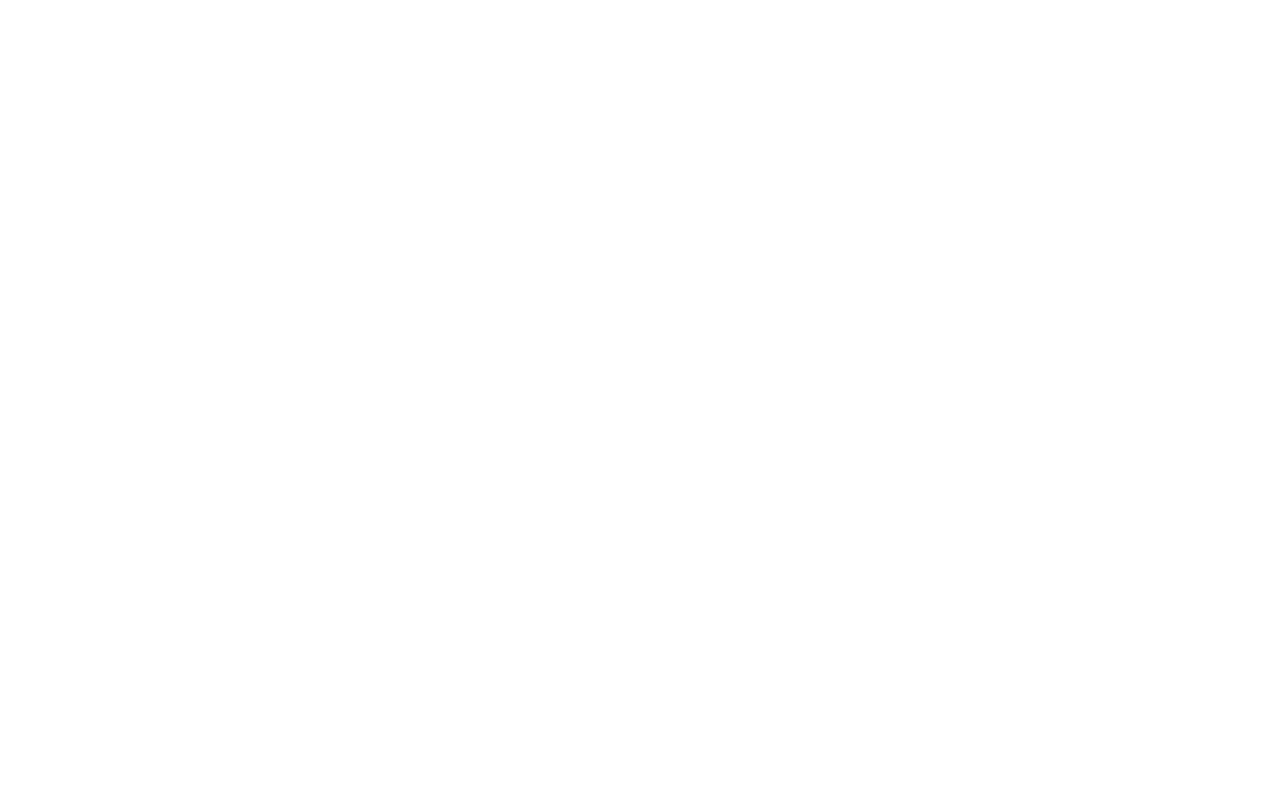
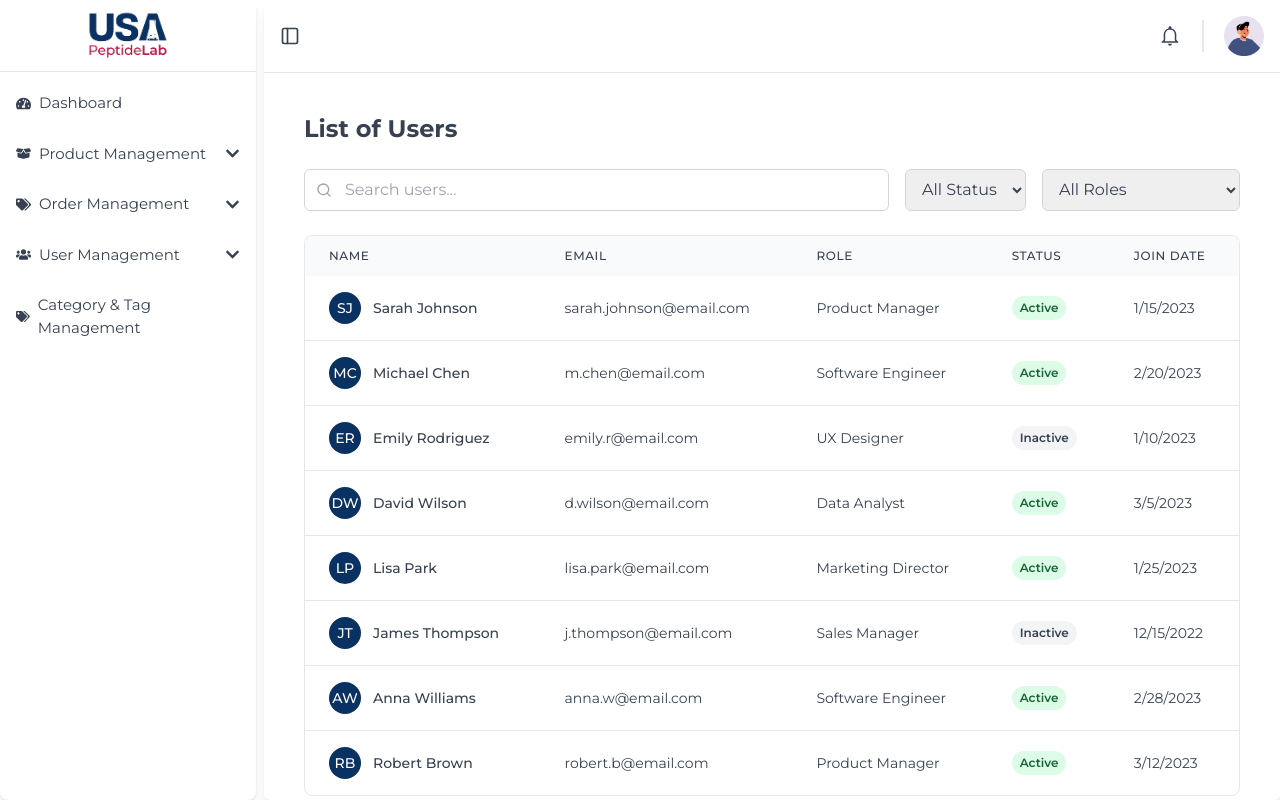
Before and after one commit to Huzaifa4472/USA-peptides, a React (Create React App) app in the folder frontend/: page /admin/userslist in a window 1280 px wide. Built offline with nearby package versions, Linux system fonts and the light colour scheme.

Commit message:
user list component updated

```diff
--- a/frontend/package.json
+++ b/frontend/package.json
@@ -10,6 +10,7 @@
     "axios": "^1.11.0",
     "classnames": "^2.5.1",
     "js-cookie": "^3.0.5",
+    "lucide-react": "^0.539.0",
     "react": "^19.1.0",
     "react-dom": "^19.1.0",
     "react-hot-toast": "^2.5.2",
--- a/frontend/src/admin/components/Sidebar.jsx
+++ b/frontend/src/admin/components/Sidebar.jsx
@@ -166,7 +166,7 @@ const Sidebar = ({ collapsed }) => {
           }`}
         >
           <NavLink
-            to="/admin/users"
+            to="/admin/userslist"
             className={({ isActive }) =>
               `${linkClasses} ${isActive ? "bg-secondary text-white" : ""}`
             }
--- /dev/null
+++ b/frontend/src/admin/components/user-management/UserList.jsx
@@ -0,0 +1,293 @@
+import React, { useState } from "react";
+import { Search, ChevronLeft, ChevronRight, Filter } from "lucide-react";
+
+const UserList = () => {
+  const [searchTerm, setSearchTerm] = useState("");
+  const [statusFilter, setStatusFilter] = useState("all");
+  const [roleFilter, setRoleFilter] = useState("all");
+  const [currentPage, setCurrentPage] = useState(1);
+  const [itemsPerPage] = useState(8);
+
+  // Sample user data
+  const users = [
+    {
+      id: 1,
+      name: "Sarah Johnson",
+      email: "sarah.johnson@email.com",
+      role: "Product Manager",
+      status: "Active",
+      joinDate: "2023-01-15",
+    },
+    {
+      id: 2,
+      name: "Michael Chen",
+      email: "m.chen@email.com",
+      role: "Software Engineer",
+      status: "Active",
+      joinDate: "2023-02-20",
+    },
+    {
+      id: 3,
+      name: "Emily Rodriguez",
+      email: "emily.r@email.com",
+      role: "UX Designer",
+      status: "Inactive",
+      joinDate: "2023-01-10",
+    },
+    {
+      id: 4,
+      name: "David Wilson",
+      email: "d.wilson@email.com",
+      role: "Data Analyst",
+      status: "Active",
+      joinDate: "2023-03-05",
+    },
+    {
+      id: 5,
+      name: "Lisa Park",
+      email: "lisa.park@email.com",
+      role: "Marketing Director",
+      status: "Active",
+      joinDate: "2023-01-25",
+    },
+    {
+      id: 6,
+      name: "James Thompson",
+      email: "j.thompson@email.com",
+      role: "Sales Manager",
+      status: "Inactive",
+      joinDate: "2022-12-15",
+    },
+    {
+      id: 7,
+      name: "Anna Williams",
+      email: "anna.w@email.com",
+      role: "Software Engineer",
+      status: "Active",
+      joinDate: "2023-02-28",
+    },
+    {
+      id: 8,
+      name: "Robert Brown",
+      email: "robert.b@email.com",
+      role: "Product Manager",
+      status: "Active",
+      joinDate: "2023-03-12",
+    },
+    {
+      id: 9,
+      name: "Jessica Davis",
+      email: "jessica.d@email.com",
+      role: "UX Designer",
+      status: "Inactive",
+      joinDate: "2023-01-08",
+    },
+    {
+      id: 10,
+      name: "Mark Garcia",
+      email: "mark.g@email.com",
+      role: "Data Analyst",
+      status: "Active",
+      joinDate: "2023-03-20",
+    },
+  ];
+
+  // Filter users
+  const filteredUsers = users.filter((user) => {
+    const matchesSearch =
+      user.name.toLowerCase().includes(searchTerm.toLowerCase()) ||
+      user.email.toLowerCase().includes(searchTerm.toLowerCase());
+    const matchesStatus =
+      statusFilter === "all" ||
+      user.status.toLowerCase() === statusFilter.toLowerCase();
+    const matchesRole = roleFilter === "all" || user.role === roleFilter;
+
+    return matchesSearch && matchesStatus && matchesRole;
+  });
+
+  // Pagination
+  const totalPages = Math.ceil(filteredUsers.length / itemsPerPage);
+  const startIndex = (currentPage - 1) * itemsPerPage;
+  const paginatedUsers = filteredUsers.slice(
+    startIndex,
+    startIndex + itemsPerPage
+  );
+
+  // Get unique roles for filter
+  const roles = [...new Set(users.map((user) => user.role))];
+
+  const handlePageChange = (page) => {
+    setCurrentPage(page);
+  };
+
+  const getStatusStyle = (status) => {
+    return status === "Active" ? "bg-green-100 text-green-800" : "bg-gray-100 ";
+  };
+
+  return (
+    <div className=" mx-auto p-6 text-gray-700">
+      {/* Header */}
+      <div className="mb-6">
+        <h1 className="text-2xl font-bold  mb-1">List of Users</h1>
+      </div>
+
+      {/* Filters */}
+      <div className="flex flex-col sm:flex-row gap-4 mb-6   ">
+        {/* Search */}
+        <div className="relative flex-1">
+          <Search className="absolute left-3 top-1/2 transform -translate-y-1/2 text-gray-400 w-4 h-4" />
+          <input
+            type="text"
+            placeholder="Search users..."
+            className="w-full pl-10 pr-4 py-2 border border-gray-300 rounded-md focus:outline-none focus:ring-2 focus:ring-secondary focus:border-secondary"
+            value={searchTerm}
+            onChange={(e) => setSearchTerm(e.target.value)}
+          />
+        </div>
+
+        {/* Status Filter */}
+        <select
+          className="px-3 py-2 border border-gray-300 rounded-md focus:outline-none focus:ring-2 focus:ring-secondary focus:border-secondary"
+          value={statusFilter}
+          onChange={(e) => setStatusFilter(e.target.value)}
+        >
+          <option value="all">All Status</option>
+          <option value="active">Active</option>
+          <option value="inactive">Inactive</option>
+        </select>
+
+        {/* Role Filter */}
+        <select
+          className="px-3 py-2 border border-gray-300 rounded-md focus:outline-none focus:ring-2 focus:ring-secondary focus:border-secondary"
+          value={roleFilter}
+          onChange={(e) => setRoleFilter(e.target.value)}
+        >
+          <option value="all">All Roles</option>
+          {roles.map((role) => (
+            <option key={role} value={role}>
+              {role}
+            </option>
+          ))}
+        </select>
+      </div>
+
+      {/* Table */}
+      <div className=" border border-gray-200 rounded-lg overflow-hidden">
+        <table className="w-full">
+          <thead className="bg-gray-50">
+            <tr>
+              <th className="px-6 py-3 text-left text-xs font-medium  uppercase tracking-wider">
+                Name
+              </th>
+              <th className="px-6 py-3 text-left text-xs font-medium  uppercase tracking-wider">
+                Email
+              </th>
+              <th className="px-6 py-3 text-left text-xs font-medium  uppercase tracking-wider">
+                Role
+              </th>
+              <th className="px-6 py-3 text-left text-xs font-medium  uppercase tracking-wider">
+                Status
+              </th>
+              <th className="px-6 py-3 text-left text-xs font-medium  uppercase tracking-wider">
+                Join Date
+              </th>
+            </tr>
+          </thead>
+          <tbody className=" divide-y divide-gray-200">
+            {paginatedUsers.map((user) => (
+              <tr key={user.id} className="hover:bg-gray-50">
+                <td className="px-6 py-4 whitespace-nowrap">
+                  <div className="flex items-center">
+                    <div className="w-8 h-8 bg-secondary text-white rounded-full flex items-center justify-center text-sm font-medium">
+                      {user.name
+                        .split(" ")
+                        .map((n) => n[0])
+                        .join("")}
+                    </div>
+                    <div className="ml-3">
+                      <div className="text-sm font-medium ">{user.name}</div>
+                    </div>
+                  </div>
+                </td>
+                <td className="px-6 py-4 whitespace-nowrap text-sm ">
+                  {user.email}
+                </td>
+                <td className="px-6 py-4 whitespace-nowrap">
+                  <span className="text-sm ">{user.role}</span>
+                </td>
+                <td className="px-6 py-4 whitespace-nowrap">
+                  <span
+                    className={`inline-flex px-2 py-1 text-xs font-semibold rounded-full ${getStatusStyle(
+                      user.status
+                    )}`}
+                  >
+                    {user.status}
+                  </span>
+                </td>
+                <td className="px-6 py-4 whitespace-nowrap text-sm ">
+                  {new Date(user.joinDate).toLocaleDateString()}
+                </td>
+              </tr>
+            ))}
+          </tbody>
+        </table>
+
+        {/* Empty State */}
+        {paginatedUsers.length === 0 && (
+          <div className="text-center py-12">
+            <Filter className="mx-auto h-12 w-12 text-gray-400" />
+            <h3 className="mt-2 text-sm font-medium ">No users found</h3>
+            <p className="mt-1 text-sm ">
+              Try adjusting your search or filter criteria.
+            </p>
+          </div>
+        )}
+      </div>
+
+      {/* Pagination */}
+      {totalPages > 1 && (
+        <div className="flex items-center justify-between mt-6">
+          <div className="flex items-center text-sm ">
+            Showing {startIndex + 1} to{" "}
+            {Math.min(startIndex + itemsPerPage, filteredUsers.length)} of{" "}
+            {filteredUsers.length} results
+          </div>
+
+          <div className="flex items-center space-x-2">
+            <button
+              onClick={() => handlePageChange(currentPage - 1)}
+              disabled={currentPage === 1}
+              className="p-2 border border-gray-300 rounded-md hover:bg-gray-50 disabled:opacity-50 disabled:cursor-not-allowed"
+            >
+              <ChevronLeft className="w-4 h-4" />
+            </button>
+
+            {Array.from({ length: totalPages }, (_, i) => i + 1).map((page) => (
+              <button
+                key={page}
+                onClick={() => handlePageChange(page)}
+                className={`px-3 py-2 text-sm border rounded-md ${
+                  currentPage === page
+                    ? "bg-secondary text-white border-secondary"
+                    : "border-gray-300 hover:bg-gray-50"
+                }`}
+              >
+                {page}
+              </button>
+            ))}
+
+            <button
+              onClick={() => handlePageChange(currentPage + 1)}
+              disabled={currentPage === totalPages}
+              className="p-2 border border-gray-300 rounded-md hover:bg-gray-50 disabled:opacity-50 disabled:cursor-not-allowed"
+            >
+              <ChevronRight className="w-4 h-4" />
+            </button>
+          </div>
+        </div>
+      )}
+    </div>
+  );
+};
+
+export default UserList;
--- a/frontend/src/routes/AdminRoute.jsx
+++ b/frontend/src/routes/AdminRoute.jsx
@@ -5,12 +5,13 @@ import Layout from "../admin/Layout";
 import DashboardComponent from "../admin/components/Dashboard/DashboardComponent";
 import AddProduct from "../admin/components/Product/AddProduct";
 import ProductList from "../admin/components/Product/ProductList";
-
+import UserList from "../admin/components/user-management/UserList";
 const adminRoutes = [
   <Route key="layout" element={<Layout />}>
     <Route path="dashboard" element={<DashboardComponent />} />
     <Route path="products/add" element={<AddProduct />} />
-    <Route path="productsList" element={<ProductList />} />
+    <Route path="products-list" element={<ProductList />} />
+    <Route path="userslist" element={<UserList />} />
   </Route>,
 ];
 
--- a/frontend/src/service/service.jsx
+++ b/frontend/src/service/service.jsx
@@ -3,6 +3,7 @@ import axios from "axios";
 
 const BASE_URL = "https://984f868854d6.ngrok-free.app/api/v1";
 
+//Authentication//
 export const login = (email, password) => {
   return axios.post(
     `${BASE_URL}/login`,
--- /dev/null
+++ b/frontend/src/service/userService.jsx
@@ -0,0 +1,7 @@
+import React from "react";
+
+const userService = () => {
+  return <div>userService</div>;
+};
+
+export default userService;
```
Also changed, not shown: frontend/src/service/productService.jsx (added), 1 other file (tests, documents, lock files or other folders).
